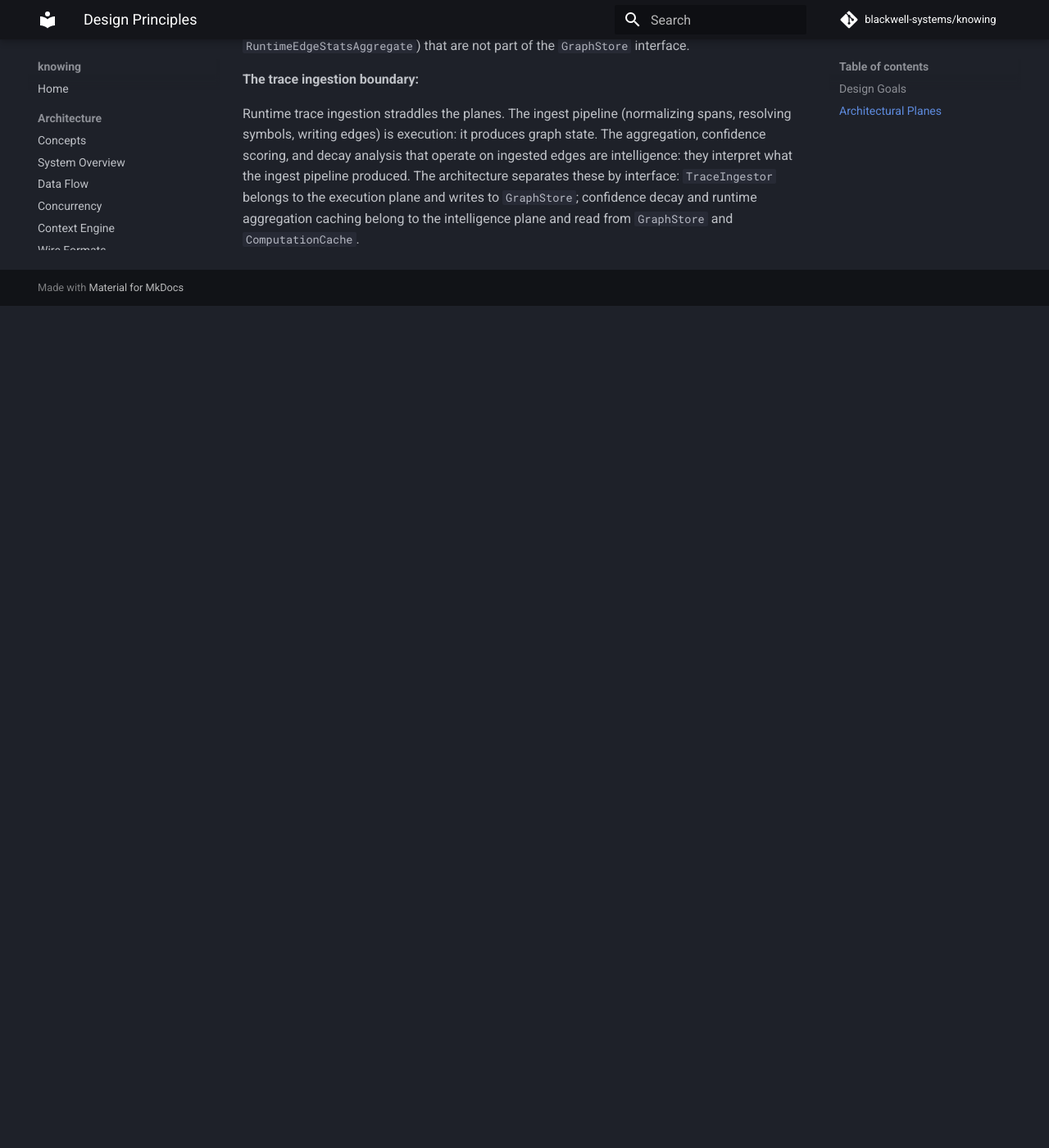
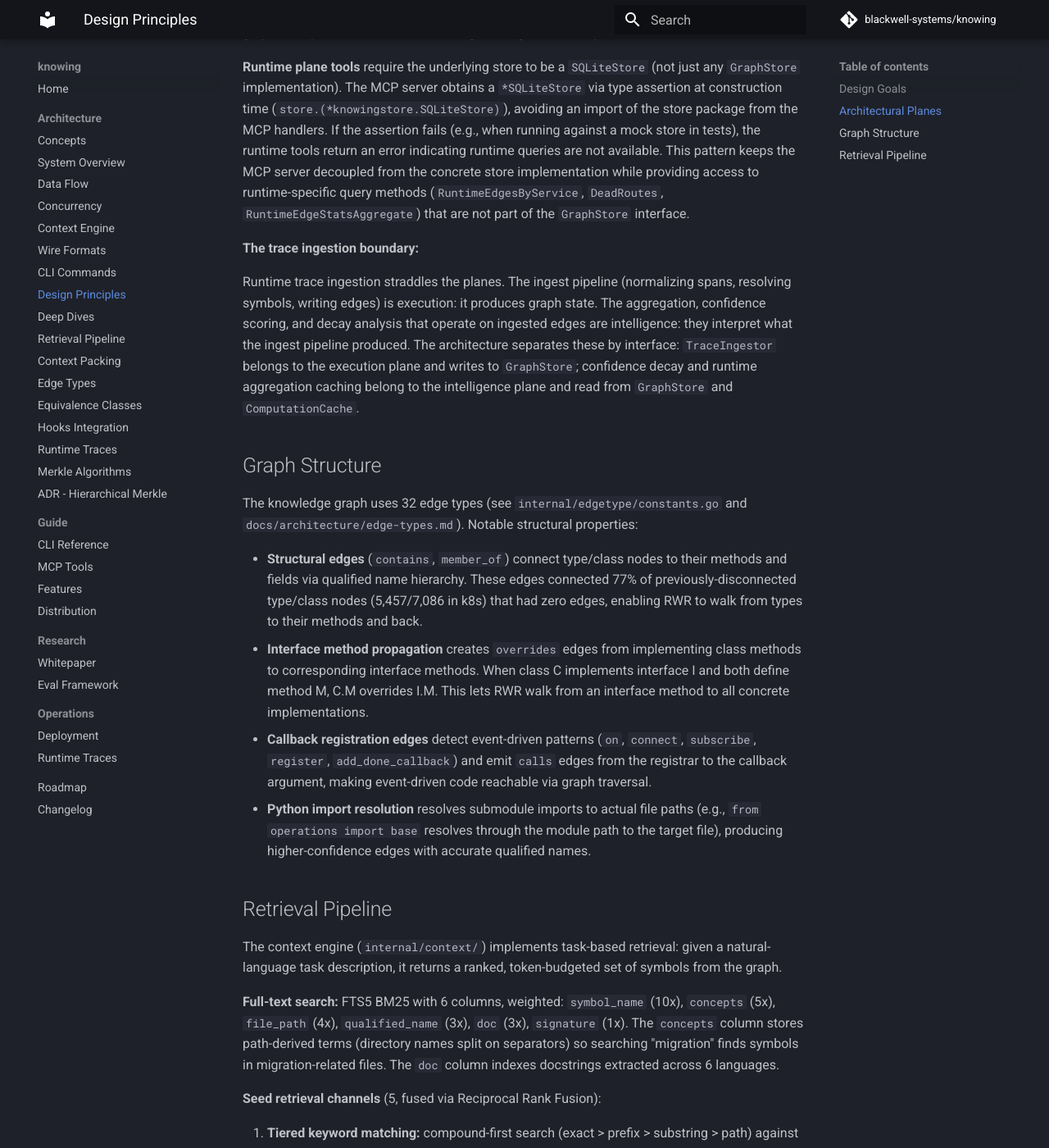
Before and after one commit to blackwell-systems/knowing, an MkDocs documentation site: the page built from docs/architecture/design-principles.md, in a window 1280 px wide and 1400 px high, scrolled down 4603 px. Shown: the whole window at 82% size. Built offline with MkDocs 1.6.1 and Material for MkDocs 9.7.7, drawn with Linux system fonts in a browser that asks for light colours; comment, search, counter and statistics services are not loaded; before the commit the page ends 4976 px from its top, so only the background shows below that; some of the changed text lies outside the part shown.

Commit message:
docs: update design-principles.md for session 13

````diff
--- a/docs/architecture/design-principles.md
+++ b/docs/architecture/design-principles.md
@@ -3,10 +3,11 @@
 ## Design Goals
 
 - **Content-addressed**: every graph state is a hash; history, staleness, and integrity are structural properties, not bolted-on features. All hash inputs carry domain-type prefixes (`node\0`, `edge\0`, `snapshot\0`, `merkle\0`) so hashes from different entity types are structurally distinguishable, making cross-type hash collisions structurally impossible (same approach as git's `"blob <size>\0"` header)
-- **Two-tier extraction**: tree-sitter for fast AST parsing (seconds), LSP enrichment for type-resolved confidence (seconds more); graph is queryable after Tier 1
+- **Two-tier extraction**: 24 extractors across 12 languages + infrastructure; tree-sitter for fast AST parsing (seconds), LSP enrichment for type-resolved confidence (seconds more); graph is queryable after Tier 1
 - **Git-driven incremental**: commits are the unit of change; git diff provides the exact changed file set; no filesystem walking or content hashing for change detection
 - **Language-aware at boundaries**: Go calling Go is straightforward; Go calling a Python service via HTTP needs route mapping
 - **MCP-native**: exposed as MCP tools, consumed by agents directly
+- **Local-first, no paid LLM**: all indexing, retrieval, and ranking run locally without external API calls. Pure Go binary with no runtime dependencies beyond SQLite. Vector search (disabled by default) is the only component that would require an embedding model
 - **Fast**: optimized for interactive agent queries over large multi-repo graphs
 - **Deterministic**: same input at same commit always produces the same graph (verifiable via hash)
 - **Hierarchical Merkle tree**: snapshots build a four-level tree (repo root -> package roots -> edge-type roots -> edge leaves); the flat tree was dropped after the hash domain prefix change made backward compatibility moot; `DiffHierarchicalTrees` is 216x faster on real data (~24.9K edges), 517x on 100K synthetic edges; `SubgraphRoot` gives O(1) cache keys per package set; `EdgeTypeRoot` answers "did call edges change?" in one lookup (see `internal/snapshot/hierarchical.go`)
@@ -19,10 +20,15 @@ knowing decomposes into three planes separated by an artifact boundary. This sep
 
 ```
 Execution Plane (produces the artifact)
-├── Indexer
+├── Indexer (24 extractors across 12 languages + infrastructure)
 │   ├── Go extractor (go/packages, full type resolution, `--full` flag)
-│   ├── tree-sitter extractors (Go, Python, Ruby, TypeScript/JS, Rust, Java, C#, CSS, Protocol Buffers, GraphQL, OpenAPI/Swagger)
-│   ├── Infrastructure extractors (Terraform HCL, SQL, Kubernetes YAML, Cloud YAML, Dockerfile, Makefile, Helm, GitLab CI, package.json/npm, .env, Event/MQ, OpenAPI/Swagger, CODEOWNERS)
+│   ├── tree-sitter extractors (Go, Python, Ruby, TypeScript/JS, Rust, Java, C#, CSS, Protocol Buffers, GraphQL, SQL, OpenAPI/Swagger)
+│   ├── Infrastructure extractors (Terraform HCL, Kubernetes YAML, Cloud YAML, Dockerfile, Makefile, Helm, GitLab CI, package.json/npm, .env, Event/MQ, CODEOWNERS)
+│   ├── Docstring extraction (Go, Python, TypeScript, Rust, Java, C#) via shared `docextract` package
+│   ├── Callback registration edges (event-driven patterns: `on`, `connect`, `subscribe`, `register`, `add_done_callback`)
+│   ├── Interface method propagation (`overrides` edges from implementing methods to interface methods)
+│   ├── Python import resolution (submodule imports resolved to file paths)
+│   ├── Structural edges (`contains`/`member_of` from QN hierarchy; connects 77% of previously-disconnected type nodes)
 │   └── SCIP ingest (`knowing ingest-scip`, external dependency surfaces)
 ├── Trace ingestion pipeline
 │   ├── OTel span ingest
@@ -119,3 +125,35 @@ Basic graph reads (`cross_repo_callers`, `graph_query`, `repo_graph`) are execut
 **The trace ingestion boundary:**
 
 Runtime trace ingestion straddles the planes. The ingest pipeline (normalizing spans, resolving symbols, writing edges) is execution: it produces graph state. The aggregation, confidence scoring, and decay analysis that operate on ingested edges are intelligence: they interpret what the ingest pipeline produced. The architecture separates these by interface: `TraceIngestor` belongs to the execution plane and writes to `GraphStore`; confidence decay and runtime aggregation caching belong to the intelligence plane and read from `GraphStore` and `ComputationCache`.
+
+## Graph Structure
+
+The knowledge graph uses 32 edge types (see `internal/edgetype/constants.go` and `docs/architecture/edge-types.md`). Notable structural properties:
+
+- **Structural edges** (`contains`, `member_of`) connect type/class nodes to their methods and fields via qualified name hierarchy. These edges connected 77% of previously-disconnected type/class nodes (5,457/7,086 in k8s) that had zero edges, enabling RWR to walk from types to their methods and back.
+- **Interface method propagation** creates `overrides` edges from implementing class methods to corresponding interface methods. When class C implements interface I and both define method M, C.M overrides I.M. This lets RWR walk from an interface method to all concrete implementations.
+- **Callback registration edges** detect event-driven patterns (`on`, `connect`, `subscribe`, `register`, `add_done_callback`) and emit `calls` edges from the registrar to the callback argument, making event-driven code reachable via graph traversal.
+- **Python import resolution** resolves submodule imports to actual file paths (e.g., `from operations import base` resolves through the module path to the target file), producing higher-confidence edges with accurate qualified names.
+
+## Retrieval Pipeline
+
+The context engine (`internal/context/`) implements task-based retrieval: given a natural-language task description, it returns a ranked, token-budgeted set of symbols from the graph.
+
+**Full-text search:** FTS5 BM25 with 6 columns, weighted: `symbol_name` (10x), `concepts` (5x), `file_path` (4x), `qualified_name` (3x), `doc` (3x), `signature` (1x). The `concepts` column stores path-derived terms (directory names split on separators) so searching "migration" finds symbols in migration-related files. The `doc` column indexes docstrings extracted across 6 languages.
+
+**Seed retrieval channels** (5, fused via Reciprocal Rank Fusion):
+
+1. **Tiered keyword matching:** compound-first search (exact > prefix > substring > path) against qualified names
+2. **BM25 full-text search:** compound-targeted query against the FTS5 index, with file_path prefix terms appended
+3. **Vector (embedding) search:** semantic nearest-neighbor over symbol embeddings (disabled by default; requires embedding model)
+4. **Equivalence class matching:** maps conceptual phrases in the task description to concrete symbol targets via curated + graph-derived alias dictionaries
+5. **Path-context seeding:** extracts package/directory terms from the task description and finds TYPE/CLASS nodes in matching paths; types with `contains` edges serve as structural anchors for RWR walks
+
+After seed retrieval, Random Walk with Restart (RWR) expands the seed set through the graph, HITS reranking promotes authorities, and community-aware scoring prevents single-cluster dominance.
+
+**Benchmark results (fresh index, no enrichment):**
+
+- P@10 = 0.185 across 117 tasks, 7 repos (Go, Python, TypeScript, Rust, Java, C#), 14K to 3.5M LOC
+- Competitive advantage: vs codegraph 1.36x, vs gitnexus 2.45x, vs gortex 2.92x, vs grep 14.2x
+- Parameter sweep (RWR alpha, seed count, score cutoff, blast radius weight, distance weight, confidence weight, RRF k, test penalty): all 9 parameters produce identical P@10. Quality is determined entirely by graph reachability (binary: is the symbol connected to any seed?), not by continuous parameter tuning.
+- Implication: all P@10 improvements must target reachability (new edge types, new seed sources), not ranking (parameter adjustment).
````
